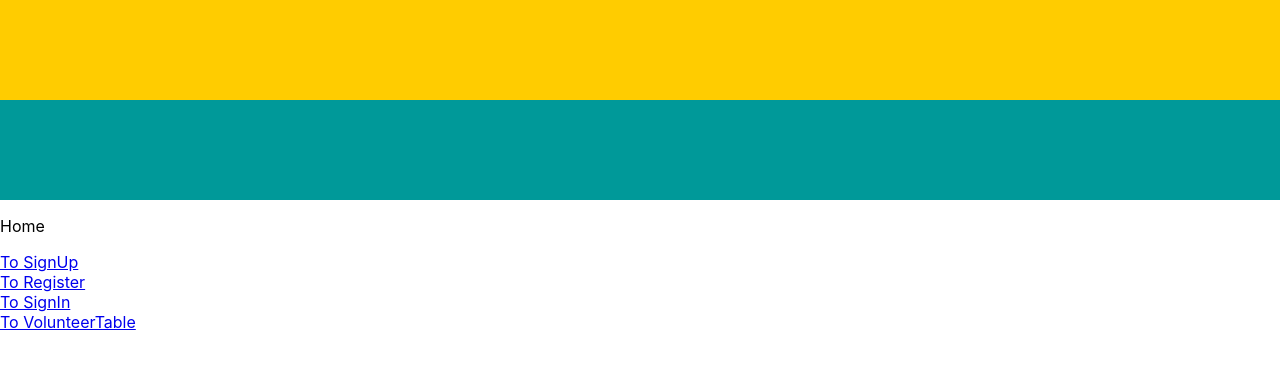
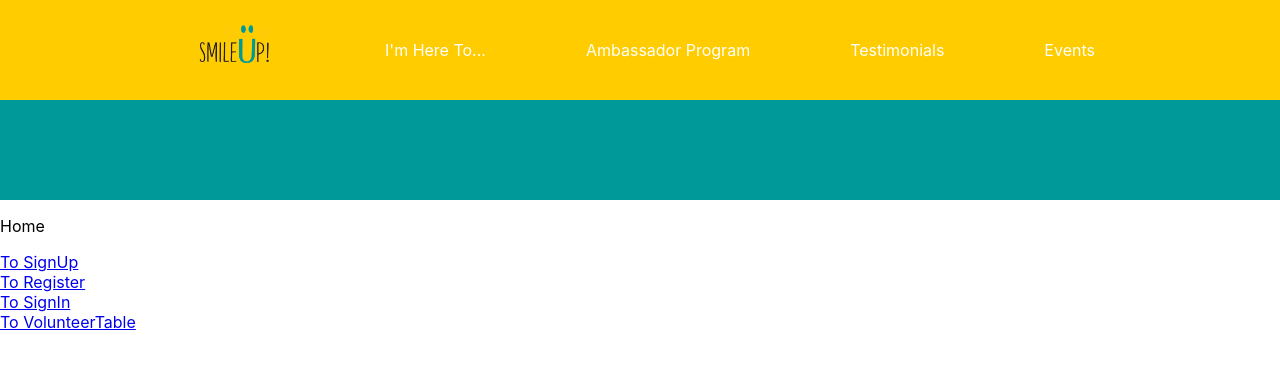
Before and after one commit to eddieatkinson/smileUp, a React (Create React App) app in the folder front-end/: page / in a window 1280 px wide. Shown: the top 366 px of the page. Built offline with nearby package versions, Linux system fonts and the light colour scheme.

Commit message:
basic navbar component

```diff
--- a/front-end/package.json
+++ b/front-end/package.json
@@ -3,7 +3,7 @@
   "version": "0.1.0",
   "private": true,
   "dependencies": {
-    "@material-ui/core": "^3.9.2",
+    "@material-ui/core": "^3.9.3",
     "@material-ui/icons": "^3.0.2",
     "axios": "^0.18.0",
     "moment": "^2.24.0",
--- a/front-end/src/App.js
+++ b/front-end/src/App.js
@@ -1,5 +1,7 @@
 import React, { Component } from 'react';
 import { BrowserRouter as Router, Route } from 'react-router-dom';
+
+import Grid from '@material-ui/core/Grid';
 
 import Home from './containers/Home';
 import SignUp from './containers/SignUp';
@@ -12,13 +14,13 @@ class App extends Component {
   render() {
     return (
       <Router>
-        <div>
+        <Grid>
           <Route exact path='/' component={Home} />
           <Route path='/signup' component={SignUp} />
           <Route path='/signin' component={SignIn} />
           <Route path='/register' component={Register} />
           <Route path='/volunteers' component={VolunteerTable} />
-        </div>
+        </Grid>
       </Router>
     );
   }
--- /dev/null
+++ b/front-end/src/components/Navbar.js
@@ -0,0 +1,38 @@
+import React from 'react';
+import { Link } from 'react-router-dom';
+import { yellow } from '../utilities';
+import Grid from '@material-ui/core/Grid';
+
+import logo from '../assets/logo.gif';
+
+const styles = {
+  container: {
+    backgroundColor: yellow,
+    height: 100,
+    display: 'flex',
+    justifyContent: 'center',
+    alignItems: 'center',
+  },
+  links: {
+    margin: 50,
+    textDecoration: 'none',
+    color: 'white',
+  },
+  image: {
+    height: 60,
+  },
+}
+
+function Navbar(props) {
+  return (
+    <Grid style={styles.container}>
+      <Link to='/' style={styles.links}><img src={logo} alt='logo' style={styles.image} /></Link>
+      <Link to='/' style={styles.links}>I'm Here To...</Link>
+      <Link to='/' style={styles.links}>Ambassador Program</Link>
+      <Link to='/' style={styles.links}>Testimonials</Link>
+      <Link to='/' style={styles.links}>Events</Link>
+    </Grid>
+  )
+}
+
+export default Navbar;
--- a/front-end/src/containers/Home.js
+++ b/front-end/src/containers/Home.js
@@ -2,7 +2,9 @@ import React, { Component } from 'react';
 import { Link } from 'react-router-dom';
 import { connect } from 'react-redux';
 
-import { yellow, teal } from '../utilities';
+import { teal } from '../utilities';
+
+import Navbar from '../components/Navbar';
 
 import LogoutAction from '../actions/LogoutAction';
 
@@ -24,7 +26,7 @@ class Home extends Component {
   render() {
     return (
       <div>
-        <div style={{backgroundColor: yellow, height: 100}}></div>
+        <Navbar />
         <div style={{backgroundColor: teal, height: 100}}></div>
         <p>Home</p>
         <Link to='/signup'>To SignUp</Link>
```
Also changed, not shown: front-end/src/assets/logo.gif (added), 1 other file (tests, documents, lock files or other folders).
